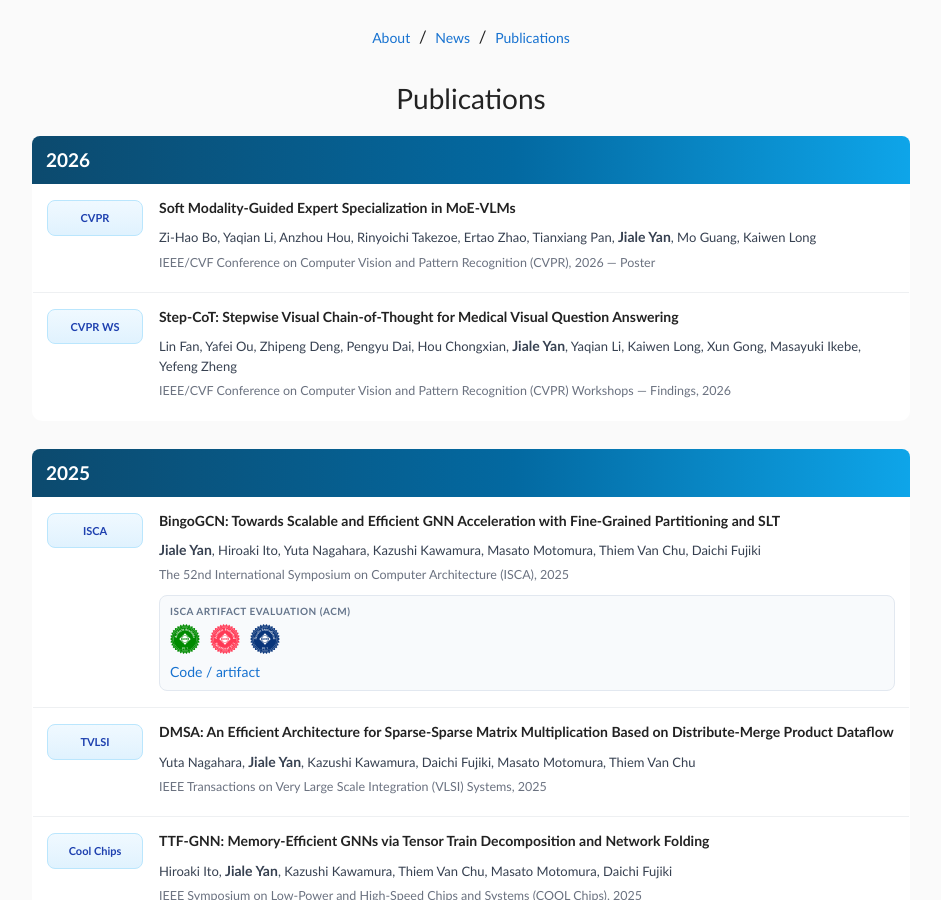
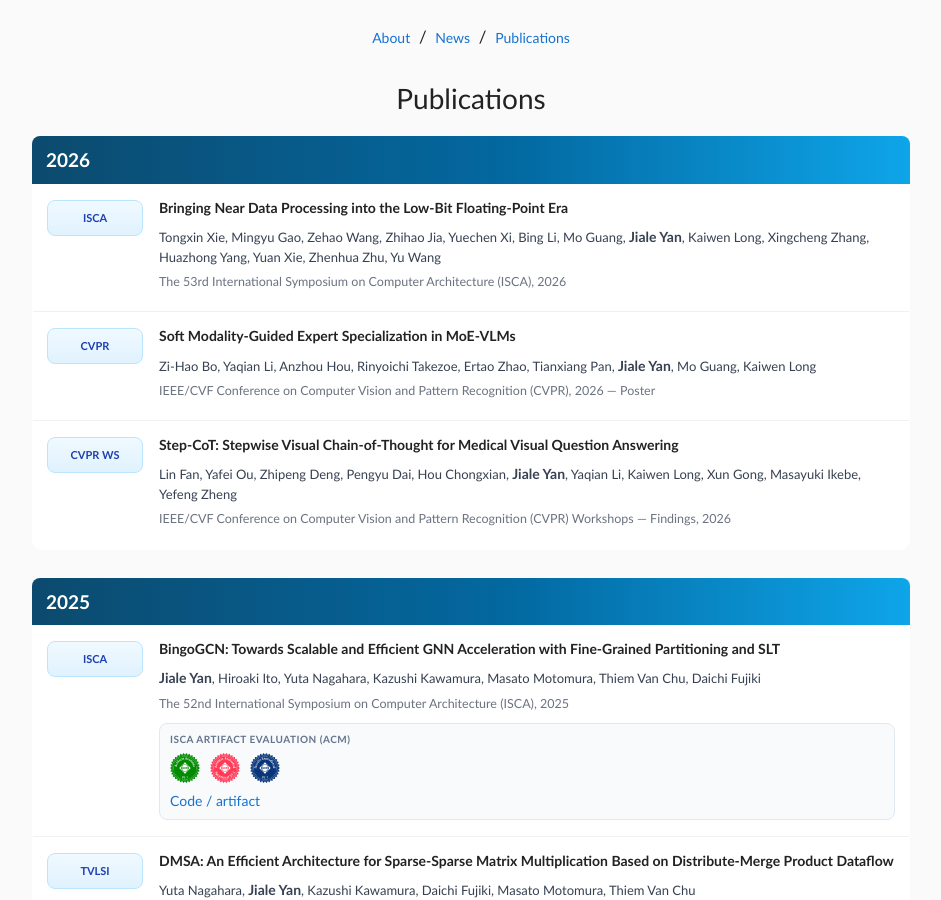
Before and after one commit to LouiValley/LouiValley.github.io, a Jekyll site: the page built from publications.html, in a window 1280 px wide and 900 px high. Shown: the whole window, without its empty margins (169-1110 px from the left). Built offline with Jekyll 4.4.1, drawn with Linux system fonts in a browser that asks for light colours; some web fonts are replaced.

Commit message:
update pub

```diff
--- a/publications.html
+++ b/publications.html
@@ -15,6 +15,17 @@
 <section class="pub-year-section" aria-labelledby="pub-y2026">
   <h2 id="pub-y2026" class="pub-year">2026</h2>
   <table class="pub-table pub-table-compact" role="presentation"><tbody>
+
+  <tr class="pub-row">
+    <td class="pub-chip"><span class="venue-chip">ISCA</span></td>
+    <td class="pub-main">
+      <div class="pub-title-line">
+        <papertitle>Bringing Near Data Processing into the Low-Bit Floating-Point Era</papertitle>
+      </div>
+      <p class="pub-authors">Tongxin Xie, Mingyu Gao, Zehao Wang, Zhihao Jia, Yuechen Xi, Bing Li, Mo Guang, <strong>Jiale Yan</strong>, Kaiwen Long, Xingcheng Zhang, Huazhong Yang, Yuan Xie, Zhenhua Zhu, Yu Wang</p>
+      <p class="pub-venue">The 53rd International Symposium on Computer Architecture (ISCA), 2026</p>
+    </td>
+  </tr>
 
   <tr class="pub-row">
     <td class="pub-chip"><span class="venue-chip">CVPR</span></td>
```
